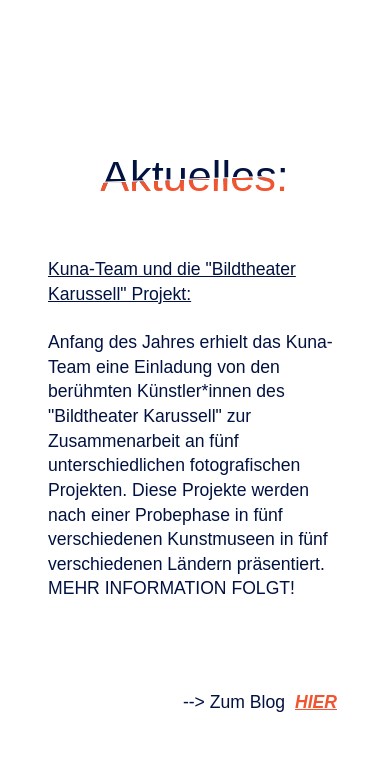
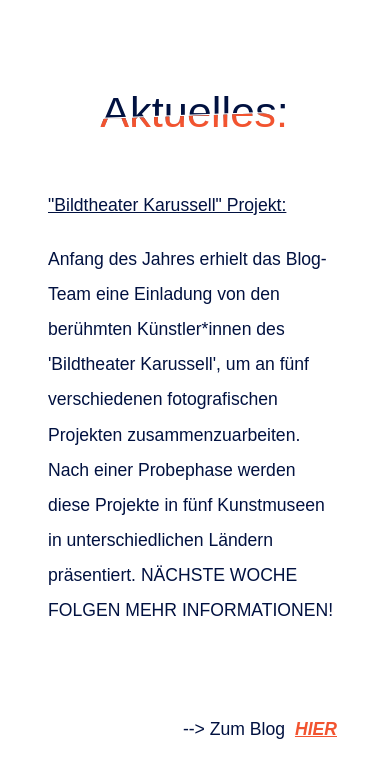
Before and after one commit to Lucarte/BlogBlueprint, a website built with Vite: page index.html in a window 390 px wide. Built offline with nearby package versions, Linux system fonts and the light colour scheme; a web font is replaced by a local one.

```diff
--- a/blog.html
+++ b/blog.html
@@ -4,16 +4,16 @@
 		<meta charset="UTF-8" />
 		<meta http-equiv="X-UA-Compatible" content="IE=edge" />
 		<meta name="viewport" content="width=device-width, initial-scale=1.0" />
-		<title>BLOG</title>
+		<title>Random Blog</title>
 		<link rel="shortcut icon" href="./img/blogIcon.png" type="image/x-icon" />
-		<link
+		<!-- <link
 			rel="stylesheet"
-			href="https://fonts.cdnfonts.com/css/avenir-next-lt-pro" />
+			href="https://fonts.cdnfonts.com/css/avenir-next-lt-pro" /> -->
 		<link rel="stylesheet" href="./public/src/main.sass" />
 		<script src="./public/src/blog.js" type="module" defer></script>
 	</head>
 
-	<body class="grid grid-flow-row body-blog auto-rows-max">
+	<body class="grid grid-flow-row body-blog auto-rows-max font-times">
 		<h1
 			class="pb-8 mt-16 text-2xl font-extrabold text-center blog-h1 text-secondary">
 			¡ B L O G P O S T S !
--- a/index.html
+++ b/index.html
@@ -14,22 +14,22 @@
 
 	<body class="grid grid-flow-row body-blog auto-rows-max">
 		<div
-			class="wrapper w-full mt-36 mb-30 mx-[calc(50% - 5rem)]"
+			class="wrapper w-full mt-20 md:mt-36 md:mb-16 mx-[calc(50% - 5rem)]"
 			id="aktuelles">
 			<div class="font-thin top">Aktuelles:</div>
 			<div class="font-thin bottom aria-hidden: true">Aktuelles:</div>
 		</div>
-		<div class="m-12">
-			<ul class="aktuelles__list">
+		<div class="m-12 md:mx-auto md:max-w-[60%]">
+			<ul class="aktuelles__list md:text-xl lg:text-2xl">
 				<li class="flex flex-col gap-6">
-					<u>Kuna-Team und die "Bildtheater Karussell" Projekt: </u>
-					<p>
-						Anfang des Jahres erhielt das Kuna-Team eine Einladung von den
-						berühmten Künstler*innen des "Bildtheater Karussell" zur
-						Zusammenarbeit an fünf unterschiedlichen fotografischen Projekten.
-						Diese Projekte werden nach einer Probephase in fünf verschiedenen
-						Kunstmuseen in fünf verschiedenen Ländern präsentiert. MEHR
-						INFORMATION FOLGT!
+					<u>"Bildtheater Karussell" Projekt: </u>
+					<p class="leading-loose">
+						Anfang des Jahres erhielt das Blog-Team eine Einladung von den
+						berühmten Künstler*innen des 'Bildtheater Karussell', um an fünf
+						verschiedenen fotografischen Projekten zusammenzuarbeiten. Nach
+						einer Probephase werden diese Projekte in fünf Kunstmuseen in
+						unterschiedlichen Ländern präsentiert. NÄCHSTE WOCHE FOLGEN MEHR
+						INFORMATIONEN!
 					</p>
 					<br />
 					<p class="mt-4 text-right" target="_blank" href="#">
--- a/tailwind.config.js
+++ b/tailwind.config.js
@@ -1,13 +1,12 @@
 /** @type {import('tailwindcss').Config} */
 export default {
-	content: [
-		"./index.html",
-		"./blog.js",
-		"./blog.html",
-		"./src/**/*.{js,ts,jsx,tsx}",
-	],
+	content: ["./index.html", "./blog.html", "./public/src/**/*.{js,ts,jsx,tsx}"],
 	theme: {
-		extend: {},
+		extend: {
+			fontFamily: {
+				times: ["Times New Roman", "serif"],
+			},
+		},
 	},
 	plugins: [],
 };
```
